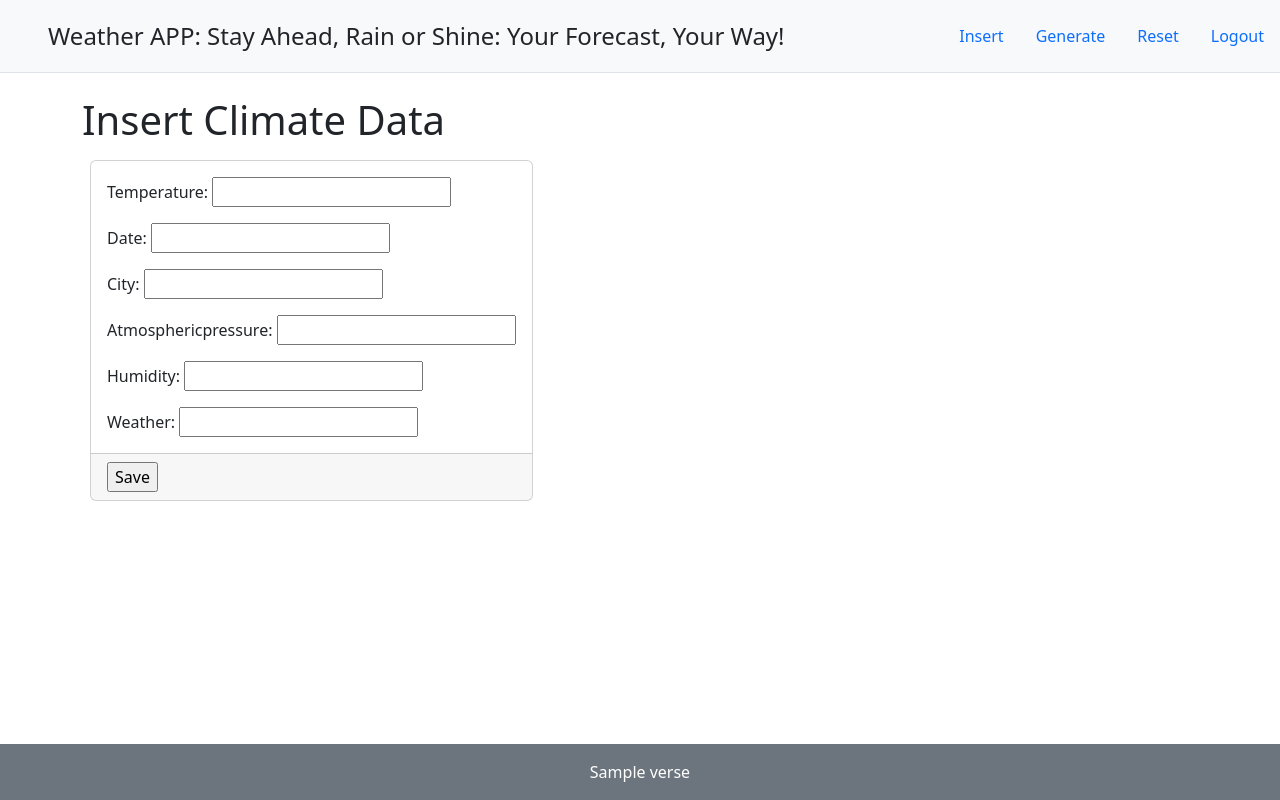
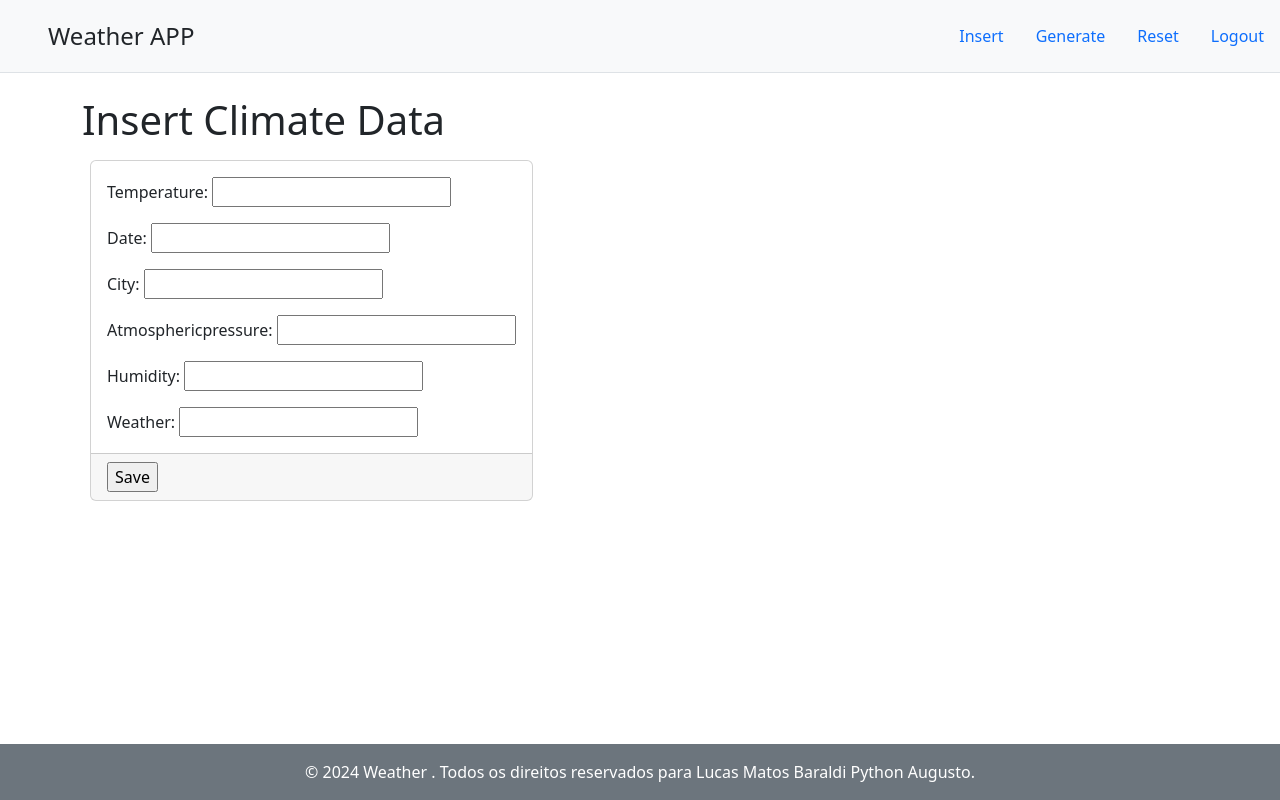
Before and after one commit to LucasMBA10/Weather, a Django app: template weather/templates/form.html in a window 1280 px wide. Run offline with Django 5.2, Linux system fonts and the light colour scheme; tables that the repository leaves empty hold one stand-in row (values such as "Sample post"); the template is opened without the code that fills it: values that come from a table or form of the project are taken from there, most other values are stand-ins (such as "Sample title", 1, 10 or a date in 2020); some libraries are stand-ins or nearby versions.

Commit message:
feat: Add a new things in html files

```diff
--- a/templates/main.html
+++ b/templates/main.html
@@ -10,13 +10,13 @@
       integrity="sha384-gH2yIJqKdNHPEq0n4Mqa/HGKIhSkIHeL5AyhkYV8i59U5AR6csBvApHHNl/vI1Bx"
       crossorigin="anonymous"
     />
-<link rel="stylesheet" href="https://cdn.jsdelivr.net/npm/bootstrap-icons@1.3.0/font/bootstrap-icons.css">
+    <link rel="stylesheet" href="https://cdn.jsdelivr.net/npm/bootstrap-icons@1.3.0/font/bootstrap-icons.css">
 </head>
 <body>
     <header class="d-flex flex-wrap justify-content-center py-3 border-bottom fixed-top bg-light">
         <a href="/" class="d-flex align-items-center mb-3 mb-md-0 me-md-auto text-dark text-decoration-none">
             <svg class="bi me-2" width="40" height="32"><use xlink:href="#bootstrap"/></svg>
-            <span class="fs-4">Weather APP: Stay Ahead, Rain or Shine: Your Forecast, Your Way!</span>
+            <span class="fs-4">Weather APP</span>
         </a>
 
         <ul class="nav nav-pills">
@@ -57,10 +57,10 @@
     <footer class="bg-secondary text-center text-lg-start fixed-bottom">
         <!-- Copyright -->
         <div class="text-center p-3 text-white">
-          {% block verse %} {% endblock %}
+          © 2024 Weather . Todos os direitos reservados para Lucas Matos Baraldi Python Augusto.
         </div>
         <!-- Copyright -->
-      </footer>
+    </footer>
 
     <script
       src="https://cdn.jsdelivr.net/npm/bootstrap@5.2.0/dist/js/bootstrap.bundle.min.js"
--- a/weather/templates/form.html
+++ b/weather/templates/form.html
@@ -5,10 +5,6 @@
 <li class="nav-item"><a href="{% url 'Weather Generate' %}" class="nav-link">Generate</a></li>
 <li class="nav-item"><a href="{% url 'Weather Reset' %}" class="nav-link">Reset</a></li>
 <li class="nav-item"><a href="{% url 'Logout' %}" class="nav-link">Logout</a></li>
-{% endblock %}
-
-{% block verse%}
-{{ verse }}
 {% endblock %}
 
 {% block content %}
--- a/weather/templates/form_edit.html
+++ b/weather/templates/form_edit.html
@@ -5,10 +5,6 @@
 <li class="nav-item"><a href="{% url 'Weather Generate' %}" class="nav-link">Generate</a></li>
 <li class="nav-item"><a href="{% url 'Weather Reset' %}" class="nav-link">Reset</a></li>
 <li class="nav-item"><a href="{% url 'Logout' %}" class="nav-link">Logout</a></li>
-{% endblock %}
-
-{% block verse%}
-{{ verse }}
 {% endblock %}
 
 {% block content %}
```
Also changed, not shown: weather/templates/home.html (+6 -8 lines).
